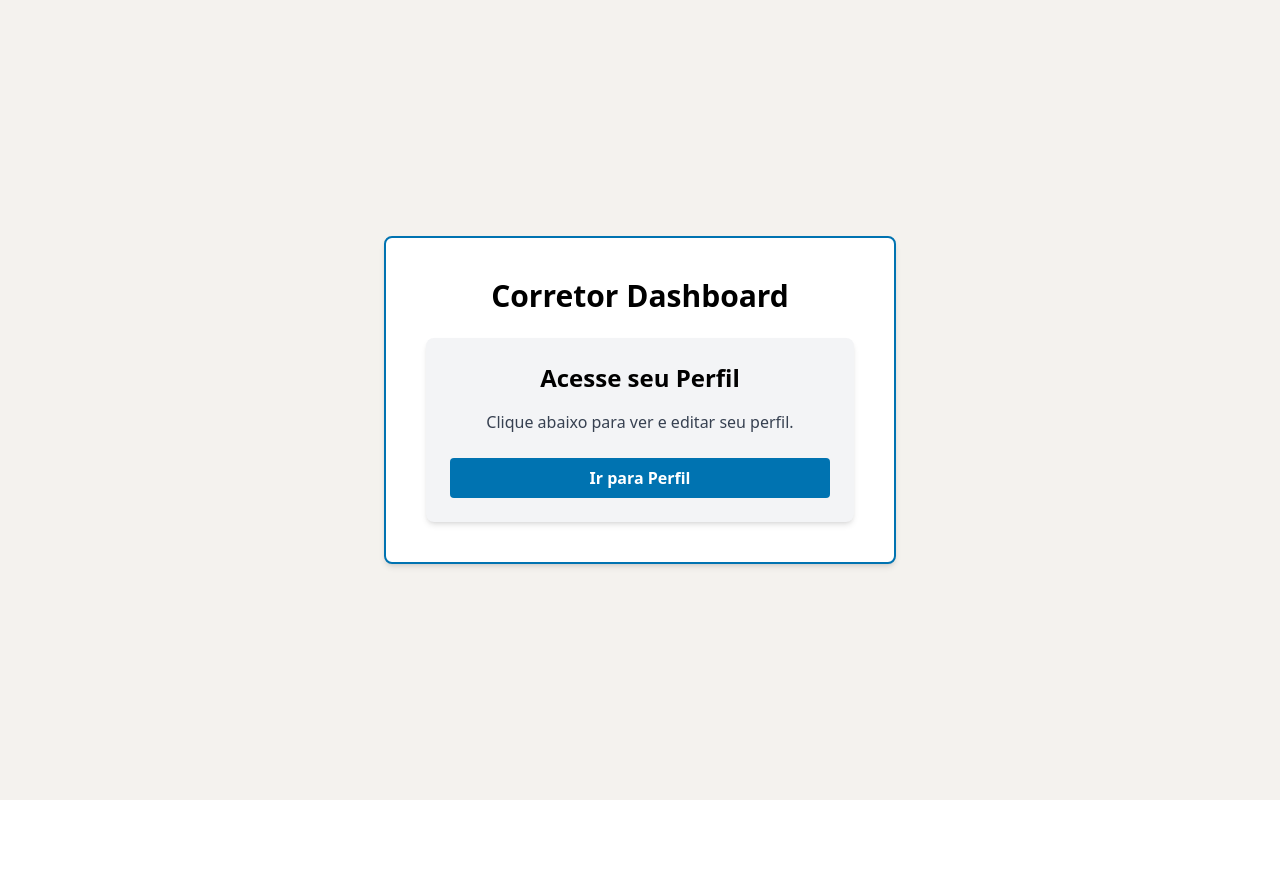
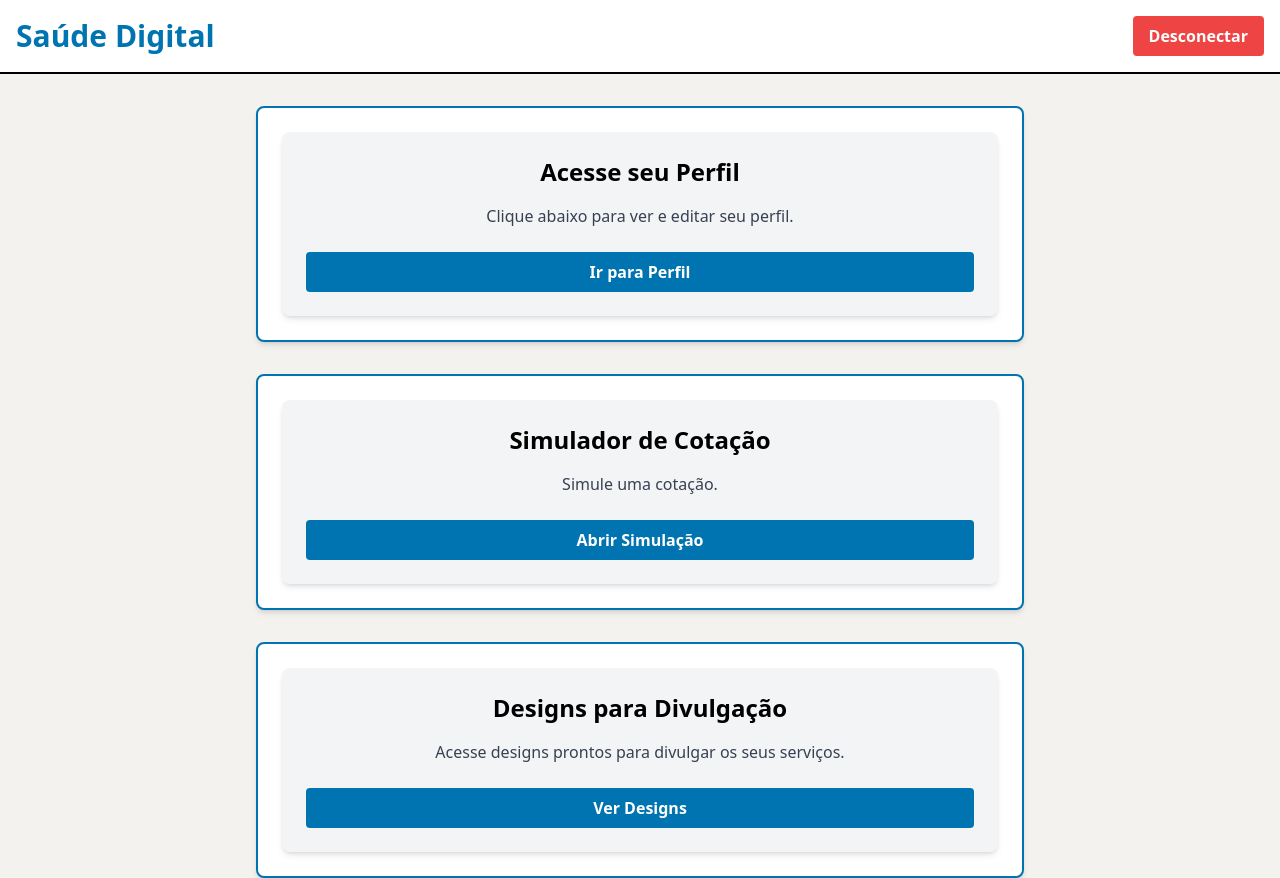
Before and after one commit to Joaoespindola1/Saude-Digital, a React (Vite) app in the folder Front_Saude_Digital/: page /corretor-dashboard in a window 1280 px wide. Before the commit the page ends 800 px from the top, so only its background shows below. Built offline with nearby package versions, Linux system fonts and the light colour scheme; sample sign-in values are in the browser's storage.

Commit message:
melhoria corretor dashboard

```diff
--- a/Front_Saude_Digital/src/pages/ClienteDashboard.jsx
+++ b/Front_Saude_Digital/src/pages/ClienteDashboard.jsx
@@ -1,4 +1,4 @@
-import React, { useEffect, useState } from 'react';
+import { useEffect, useState } from 'react';
 import Button from '../components/Button';
 import { useNavigate } from 'react-router-dom';
 import axios from 'axios';
--- a/Front_Saude_Digital/src/pages/CorretorDashboard.jsx
+++ b/Front_Saude_Digital/src/pages/CorretorDashboard.jsx
@@ -1,34 +1,39 @@
-import { useEffect } from 'react';
-import { useNavigate } from "react-router-dom";
+import { useEffect } from 'react'
+import { useNavigate } from "react-router-dom"
+
+import LogoutButton from "../components/LogoutButton"
 
 
 function CorretorDashboard() {
   const navigate = useNavigate();
 
-  // Verifica o userId no localStorage para garantir que o usuário está logado
   useEffect(() => {
-    const userId = localStorage.getItem("userId");
+    const userId = localStorage.getItem("userId")
     if (!userId) {
       navigate("/login");
     }
   }, [navigate]);
 
-  // Função para ir para a página de edição de perfil, utilizando o userId dinâmico
   const handleGoToProfile = () => {
-    const userId = localStorage.getItem("userId"); // Obtém o userId do localStorage
+    const userId = localStorage.getItem("userId");
     if (userId) {
-      navigate(`/corretor-perfil-edit/${userId}`); // Usa o userId na URL
+      navigate(`/corretor-perfil-edit/${userId}`)
     } else {
-      alert("Erro ao encontrar o usuário. Faça login novamente.");
-      navigate("/login");
+      alert("Erro ao encontrar o usuário. Faça login novamente.")
+      navigate("/login")
     }
   };
 
   return (
-    <div className="flex items-center justify-center min-h-screen bg-bg_bege">
-      <div className="bg-white p-10 rounded-lg shadow-md w-full max-w-lg border-2 border-bg_azul_escuro">
-        <h1 className="text-3xl font-bold text-center mb-6">Corretor Dashboard</h1>
-
+    <div className="min-h-screen bg-bg_bege">
+      <header className="bg-white border-b-2 border-black flex justify-between items-center p-4">
+        <h1 className="text-bg_azul_escuro text-3xl font-bold">Saúde Digital</h1>
+        <div className="flex space-x-4">
+          <LogoutButton />
+        </div>
+      </header>
+      <div className="flex flex-col items-center mt-8 space-y-8">
+        <div className="bg-white p-6 rounded-lg shadow-md w-3/4 max-w-3xl border-2 border-bg_azul_escuro">
           <div className="flex flex-col items-center">
             <div className="bg-gray-100 p-6 rounded-lg shadow-md w-full text-center">
               <h2 className="text-2xl font-semibold mb-4">Acesse seu Perfil</h2>
@@ -42,8 +47,37 @@ function CorretorDashboard() {
             </div>
           </div>
         </div>
+
+        <div className="bg-white p-6 rounded-lg shadow-md w-3/4 max-w-3xl border-2 border-bg_azul_escuro">
+          <div className="flex flex-col items-center">
+            <div className="bg-gray-100 p-6 rounded-lg shadow-md w-full text-center">
+              <h2 className="text-2xl font-semibold mb-4">Simulador de Cotação</h2>
+              <p className="mb-6 text-gray-700">Simule uma cotação.</p>
+              <button
+                className="w-full bg-bg_azul_escuro hover:bg-blue-700 text-white font-bold py-2 px-4 rounded focus:outline-none focus:shadow-outline"
+              >
+                Abrir Simulação
+              </button>
             </div>
-  );
+          </div>
+        </div>
+
+        <div className="bg-white p-6 rounded-lg shadow-md w-3/4 max-w-3xl border-2 border-bg_azul_escuro">
+          <div className="flex flex-col items-center">
+            <div className="bg-gray-100 p-6 rounded-lg shadow-md w-full text-center">
+              <h2 className="text-2xl font-semibold mb-4">Designs para Divulgação</h2>
+              <p className="mb-6 text-gray-700">Acesse designs prontos para divulgar os seus serviços.</p>
+              <button
+                className="w-full bg-bg_azul_escuro hover:bg-blue-700 text-white font-bold py-2 px-4 rounded focus:outline-none focus:shadow-outline"
+              >
+                Ver Designs
+              </button>
+            </div>
+          </div>
+        </div>
+      </div>
+    </div>
+  )
 }
 
 export default CorretorDashboard;
--- a/Front_Saude_Digital/src/pages/CorretorPerfil.jsx
+++ b/Front_Saude_Digital/src/pages/CorretorPerfil.jsx
@@ -1,4 +1,4 @@
-import React, { useState, useEffect } from 'react';
+import { useState, useEffect } from 'react';
 import { useParams } from 'react-router-dom';
 import Button from '../components/Button';
 import { useNavigate } from 'react-router-dom';
```
Lines whose indentation alone changed are shown as unchanged.
